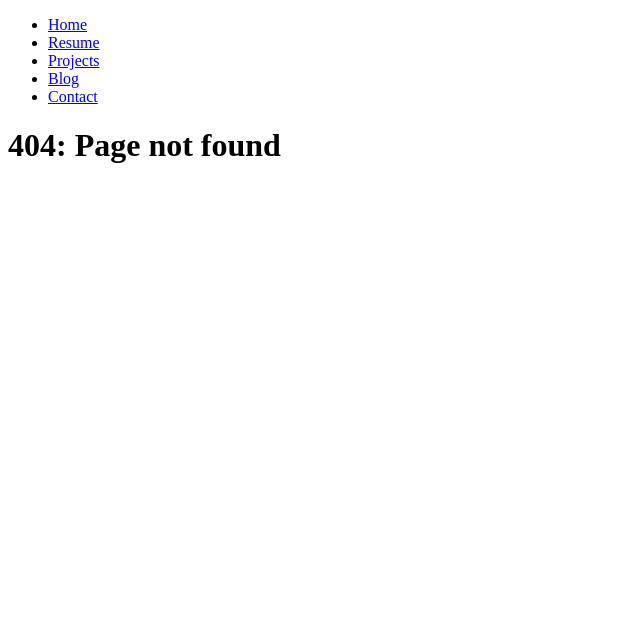
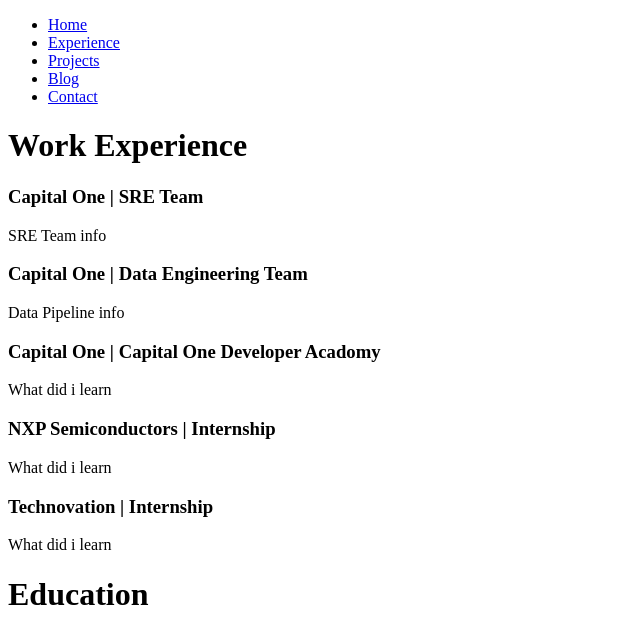
Before and after one commit to albertcmiller1/personal_site, a React (Create React App) app: page /experience in a window 1280 px wide. Before the commit this address had no page. Shown: the top 644 px of the page, without its empty margins (0-640 px from the left). Built offline with nearby package versions, Linux system fonts and the light colour scheme.

Commit message:
more text

```diff
--- a/public/index.html
+++ b/public/index.html
@@ -24,7 +24,7 @@
       work correctly both with client-side routing and a non-root public URL.
       Learn how to configure a non-root public URL by running `npm run build`.
     -->
-    <title>React App</title>
+    <title>Albert Miller</title>
   </head>
   <body>
     <noscript>You need to enable JavaScript to run this app.</noscript>
--- a/src/App.js
+++ b/src/App.js
@@ -4,7 +4,7 @@
 
 import Navigation     from './components/Navbar'
 import HomePage       from './pages/HomePage';
-import ResumePage     from './pages/ResumePage';
+import ExperiencePage     from './pages/ResumePage';
 import ProjectsPage   from './pages/ProjectsPage';
 import BlogPage       from './pages/BlogPage';
 import ContactPage    from './pages/ContactPage';
@@ -17,7 +17,7 @@
       <Routes>
         <Route index            element={<HomePage/>}/>
         <Route path="/home"     element={<HomePage/>}/>
-        <Route path="/resume"   element={<ResumePage/>}/>
+        <Route path="/experience"   element={<ExperiencePage/>}/>
         <Route path="/projects" element={<ProjectsPage/>}/>
         <Route path="/blog"     element={<BlogPage/>}/>
         <Route path="/contact"  element={<ContactPage/>}/>
--- a/src/components/Navbar.js
+++ b/src/components/Navbar.js
@@ -9,7 +9,7 @@
           <Link to="/">Home</Link>
         </li>
         <li>
-          <Link to="/resume">Resume</Link>
+          <Link to="/experience">Experience</Link>
         </li>
         <li>
           <Link to="/projects">Projects</Link>
--- a/src/pages/HomePage.js
+++ b/src/pages/HomePage.js
@@ -15,7 +15,7 @@
                 Along the journy of college, I had a personal goal to follow a life long dream of becoming a pilot.
                 With a few extra classes and a bit of studying on the side, I fufilled this dream just after my 22nd birthday.
                 Afer college, I attended a six month software bootcamp focused on full stack web development offered by Capital One.
-                My career started with SRE development work surrounding Capital One's largest databases.
+                My career started with SRE development work on Capital One's largest databases.
                 I'm greatful to have learned about distrubuted cloud databases, AWS, Linux, Bash, and Python scriping in this initial role.
                 My second and current role is Data focused. I work on an end of day batch team critical to Capital One's in house financial core.
                 This has givin me the opportunity to learn about Python, Scala, Spark, event driven cloud architecture, and application performance optimizations on cloud servers.
--- a/src/pages/ResumePage.js
+++ b/src/pages/ResumePage.js
@@ -1,19 +1,38 @@
 import React from "react";
 
-const ResumePage = () => {
+// would be cool to allow a download of my resume
+
+const ExperiencePage = () => {
     return (
         <div>
-            <h1>
-                Resume
-            </h1>
-            <h2>
-                Work Experience
-            </h2>
             <div>
-                maybe just upload a pic of the resume, with a link to download it
+                <h1>Work Experience</h1>
+                <h3>Capital One | SRE Team</h3>
+                <div>
+                    SRE Team info
+                </div>
+                <h3>Capital One | Data Engineering Team</h3>
+                <div>
+                    Data Pipeline info
+                </div>
+                <h3>Capital One | Capital One Developer Acadomy</h3>
+                <div>
+                    What did i learn
+                </div>
+                <h3>NXP Semiconductors | Internship</h3>
+                <div>
+                    What did i learn
+                </div>
+                <h3>Technovation | Internship</h3>
+                <div>
+                    What did i learn
+                </div>
+            </div>
+            <div>
+                <h1>Education</h1>
             </div>
         </div>
     );
 };
 
-export default ResumePage;
+export default ExperiencePage;
```
